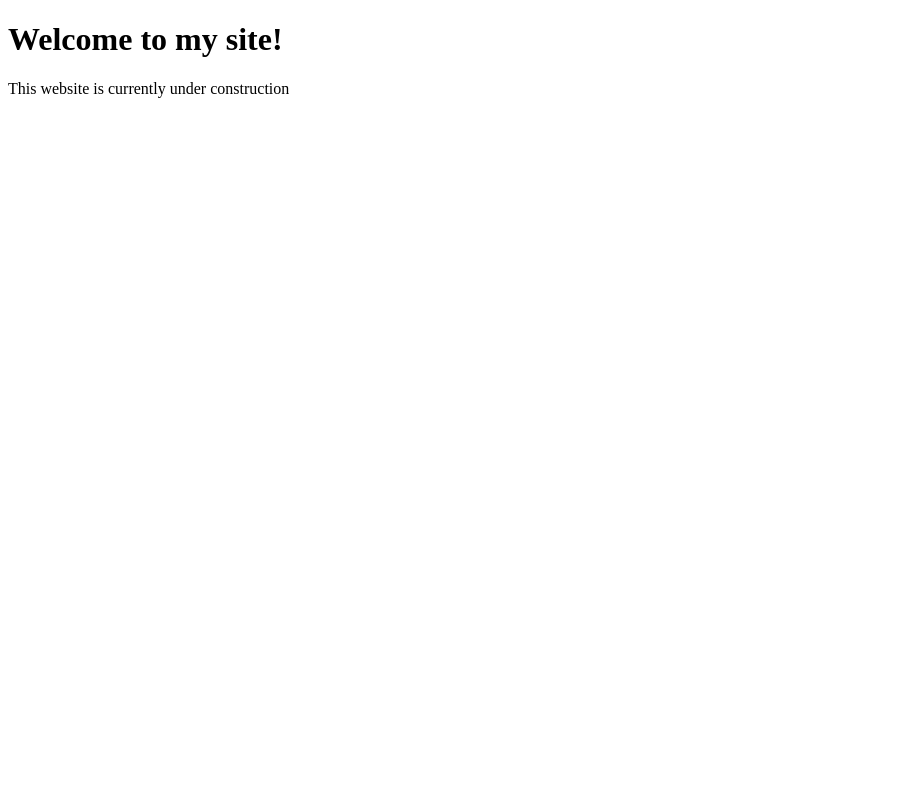
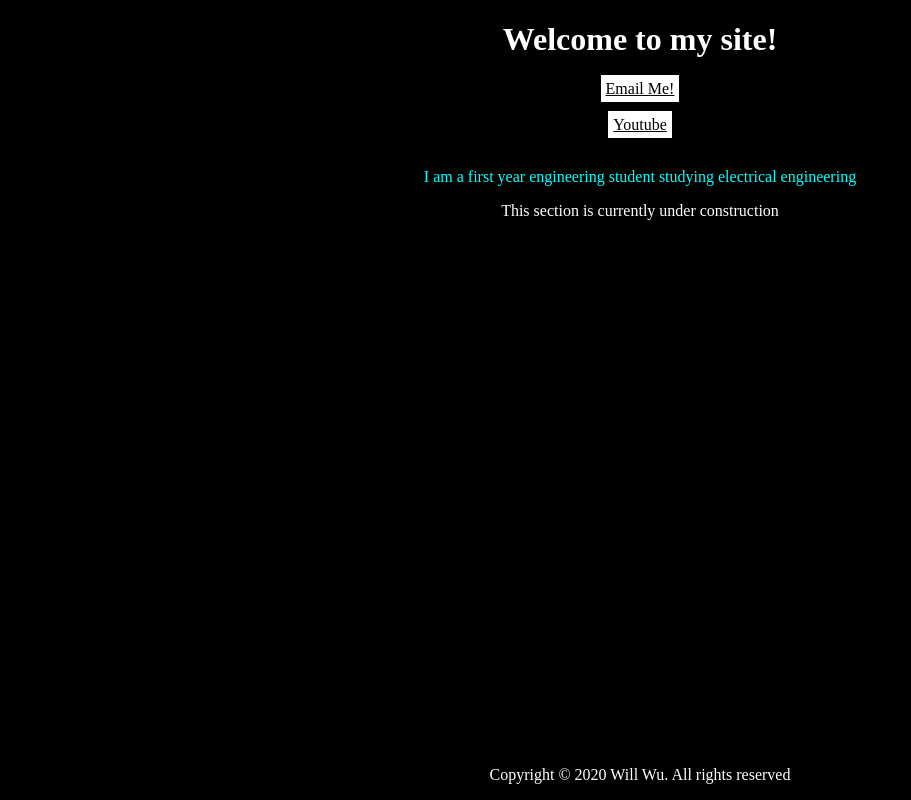
Before and after one commit to WillWu88/Website, a plain HTML site: page index.html in a window 1280 px wide. Shown: the whole page, without its empty margins (0-911 px from the left). Drawn offline with Linux system fonts and the light colour scheme.

Commit message:
added div blocks and stylesheet for page elements

```diff
--- /dev/null
+++ b/css/text.css
@@ -0,0 +1,34 @@
+head {
+    font-family: Arial, Helvetica, sans-serif;
+}
+body {
+    font-size: 14;
+    color: white;
+    background-color: black;
+    text-align: center;
+}
+#info{
+    color: aqua;
+}
+#footer{
+    position: fixed;
+    left: 0;
+    bottom: 0;
+    width: 100%;
+    text-align: center;
+}
+a:link {
+    padding: 5px;
+    color: black;
+    background-color: white;
+    text-align: center;
+}
+
+a:hover {
+    color: blue;
+    background-color: yellow;
+}
+
+a:visited {
+    color: black;
+}
--- a/index.html
+++ b/index.html
@@ -1,5 +1,5 @@
 <!DOCTYPE html>
-<html>
+<html lang="en">
     <head>
         <title>Will Wu: Driven by Passion</title>
         <meta name="description"
@@ -10,13 +10,22 @@
             content="Will Wu" />
         <meta http-equiv="pragma"
             content="no-cache" />
+        <link href="css/text.css" type="text/css" rel="stylesheet" />
     </head>
     <body>
-        <h1>Welcome to my site!</h1>
-        <!--
-        <a href="mailto:willwu@wustl.edu">Email Me!</a> <br> <br>
-        <a href="http://www.youtube.com">Youtube</a>
-        -->
-        <p>This website is currently under construction</p>
+        <div id="header">
+            <h1>Welcome to my site!</h1>
+        </div>
+        <div id="info">
+            <a href="mailto:willwu@wustl.edu">Email Me!</a> <br> <br>
+            <a href="http://www.youtube.com" rel="nofollow">Youtube</a> <br> <br>
+            <p>I am a first year engineering student studying electrical engineering</p>
+        </div>
+        <div id="construction"
+            <p>This section is currently under construction</p>
+        </div>
+        <div id="footer">
+            <p>Copyright &copy; 2020 Will Wu. All rights reserved</p>
+        </div>
     </body>
 </html>
```
